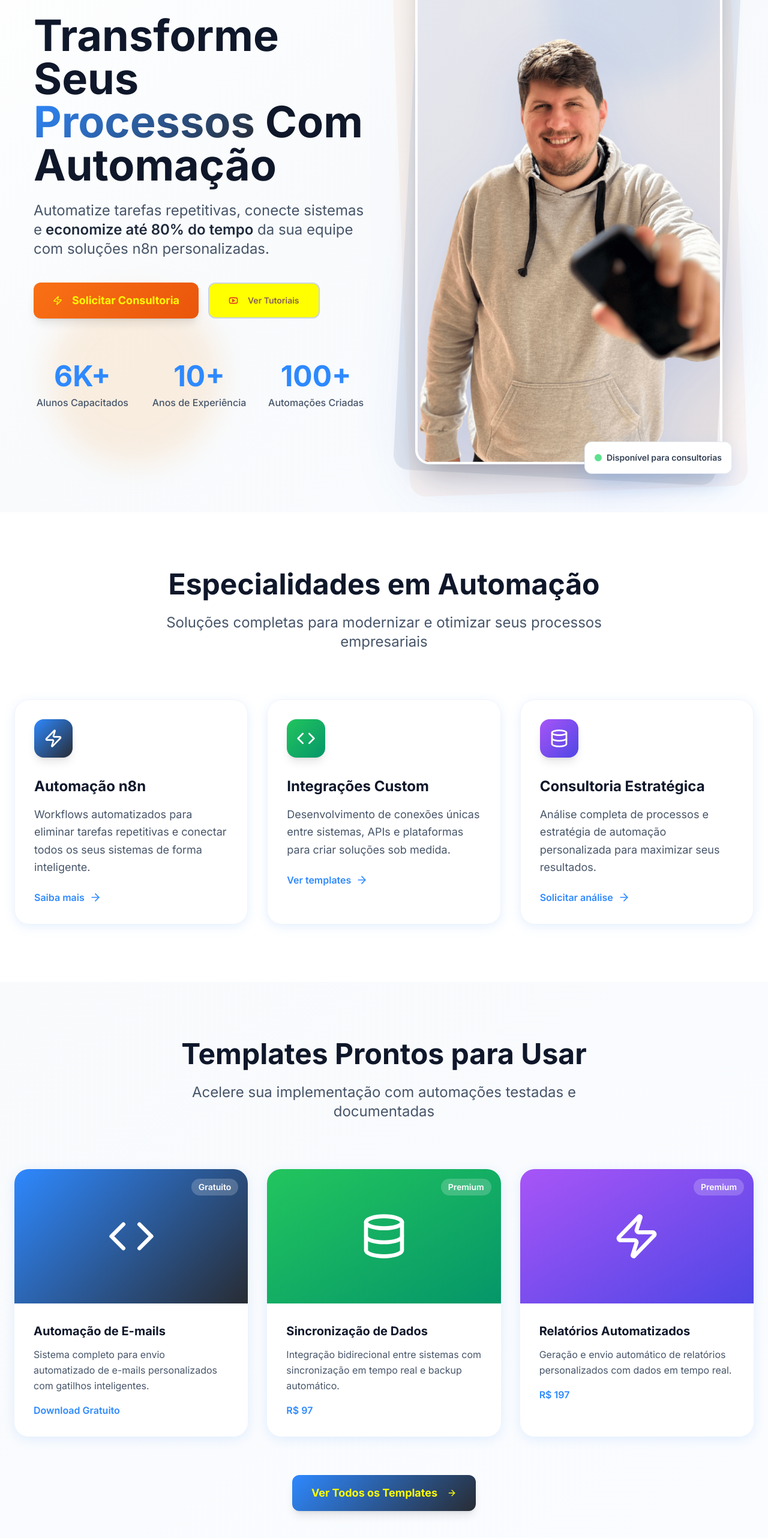
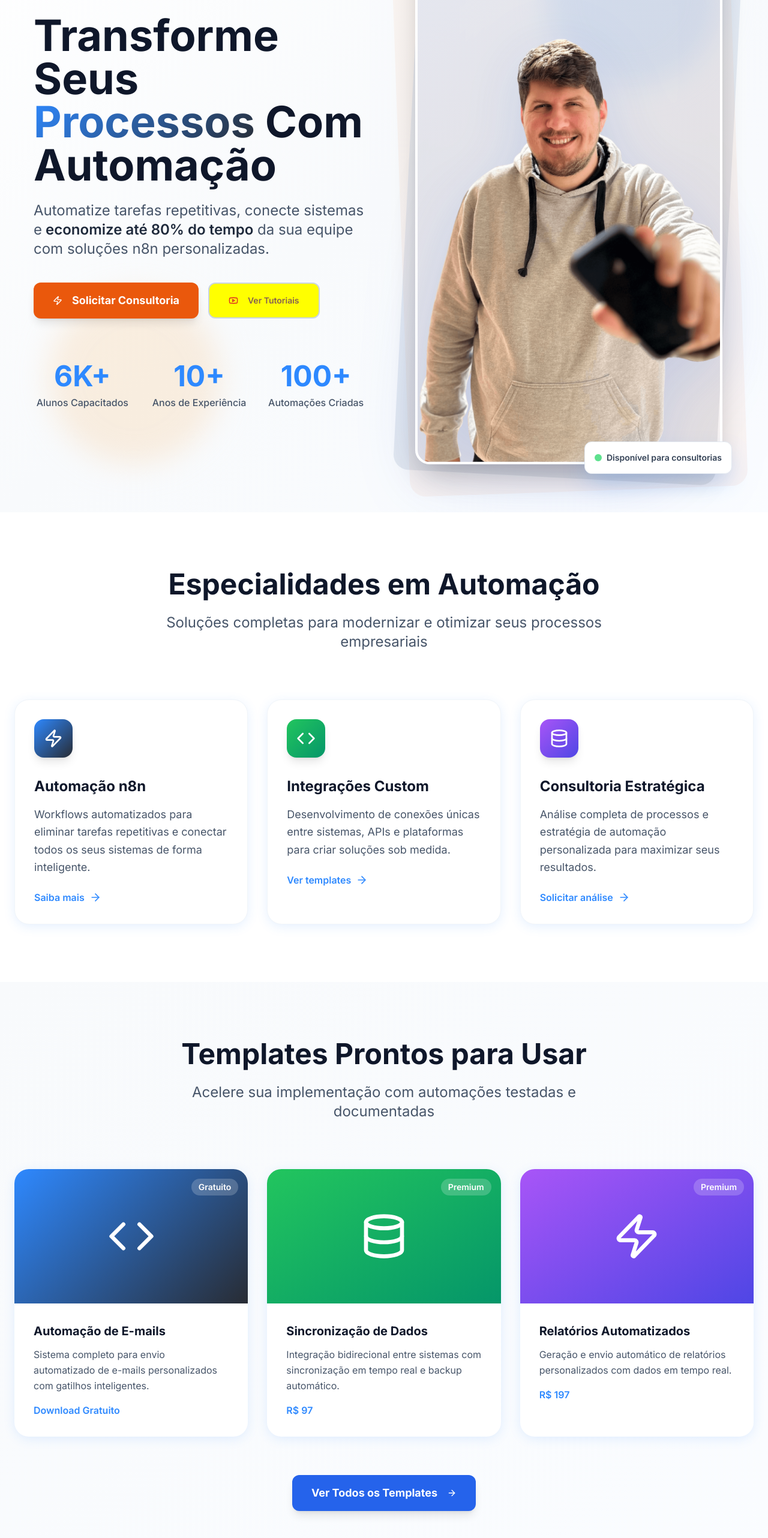
Before and after one commit to jonathandacruz/jonathancruz-automation-hub, a React (Vite) app: page / in a window 1280 px wide. Shown: the part 226-2790 px from the top of the page at 60% size. Built offline with nearby package versions, Linux system fonts and the light colour scheme.

Commit message:
Fix white text on white background
Ensure text is visible on white backgrounds by adjusting text colors.

```diff
--- a/src/pages/Home.tsx
+++ b/src/pages/Home.tsx
@@ -42,9 +42,7 @@ const Home = () => {
 
               <div className="flex flex-col sm:flex-row gap-4">
                 <Link to="/contato">
-                  <Button
-                    className="bg-gradient-cta hover:shadow-orange transition-all duration-300 font-bold text-lg px-8 py-4 h-auto rounded-xl shadow-lg hover:scale-105"
-                  >
+                  <Button className="bg-orange-600 hover:bg-orange-700 text-white font-bold text-lg px-8 py-4 h-auto rounded-xl shadow-lg hover:scale-105 transition-all duration-300">
                     <Zap className="mr-2 h-5 w-5" />
                     Solicitar Consultoria
                   </Button>
@@ -131,7 +129,7 @@ const Home = () => {
               </p>
               <Link
                 to="/automacao-n8n"
-                className="inline-flex items-center text-brand-primary font-semibold hover:text-brand-primary/80 transition-colors duration-200 story-link"
+                className="inline-flex items-center text-brand-primary font-semibold hover:text-blue-700 transition-colors duration-200 story-link"
               >
                 Saiba mais <ArrowRight className="ml-2 h-5 w-5" />
               </Link>
@@ -148,7 +146,7 @@ const Home = () => {
               </p>
               <Link
                 to="/templates"
-                className="inline-flex items-center text-brand-primary font-semibold hover:text-brand-primary/80 transition-colors duration-200 story-link"
+                className="inline-flex items-center text-brand-primary font-semibold hover:text-blue-700 transition-colors duration-200 story-link"
               >
                 Ver templates <ArrowRight className="ml-2 h-5 w-5" />
               </Link>
@@ -165,7 +163,7 @@ const Home = () => {
               </p>
               <Link
                 to="/contato"
-                className="inline-flex items-center text-brand-primary font-semibold hover:text-brand-primary/80 transition-colors duration-200 story-link"
+                className="inline-flex items-center text-brand-primary font-semibold hover:text-blue-700 transition-colors duration-200 story-link"
               >
                 Solicitar análise <ArrowRight className="ml-2 h-5 w-5" />
               </Link>
@@ -241,7 +239,7 @@ const Home = () => {
           </div>
 
           <div className="text-center">
-            <Button className="bg-gradient-primary hover:shadow-brand transition-all duration-300 font-bold text-lg px-8 py-4 h-auto rounded-xl shadow-lg hover:scale-105" asChild>
+            <Button className="bg-blue-600 hover:bg-blue-700 text-white font-bold text-lg px-8 py-4 h-auto rounded-xl shadow-lg hover:scale-105 transition-all duration-300" asChild>
               <Link to="/templates">
                 Ver Todos os Templates
                 <ArrowRight className="ml-2 h-6 w-6" />
@@ -267,7 +265,7 @@ const Home = () => {
 
             <div className="flex flex-col sm:flex-row gap-6 justify-center items-center mb-8">
               <Link to="/contato">
-                <Button className="bg-gradient-cta hover:shadow-orange transition-all duration-300 font-bold text-lg px-8 py-4 h-auto rounded-xl shadow-lg hover:scale-105">
+                <Button className="bg-orange-600 hover:bg-orange-700 text-white font-bold text-lg px-8 py-4 h-auto rounded-xl shadow-lg hover:scale-105 transition-all duration-300">
                   <Zap className="mr-3 h-6 w-6" />
                   Solicitar Consultoria Gratuita
                 </Button>
```
